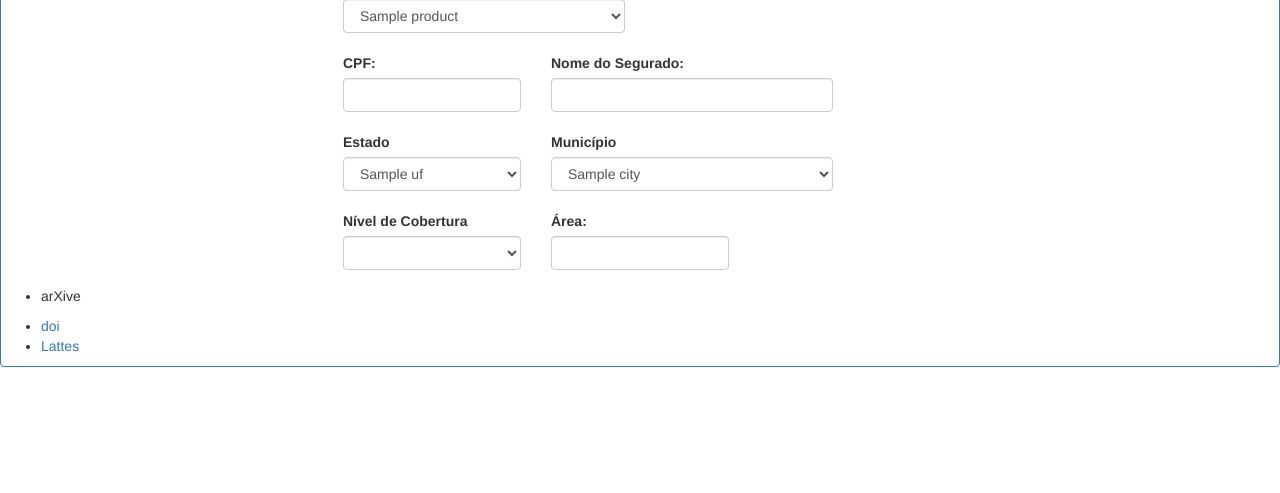
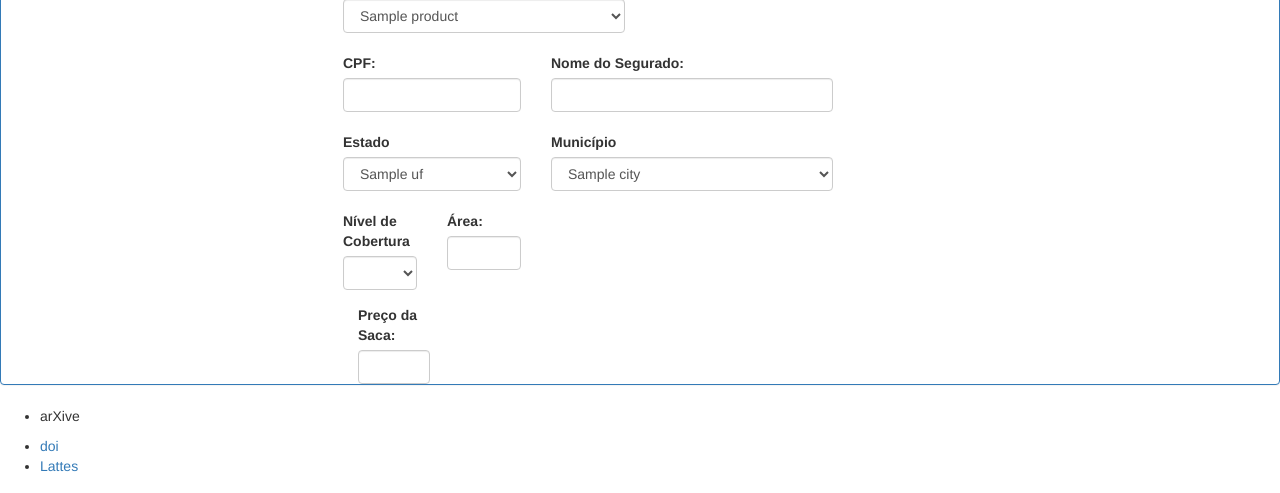
Before and after one commit to adaltopicotti/solutions, a Django app: page / in a window 1280 px wide; the page is wider, and only the part inside the window is pictured. Shown: the part 307-800 px from the top of that part. Run offline with Django 3.2, Linux system fonts and the light colour scheme; tables that the repository leaves empty hold one stand-in row (values such as "Sample post"); lists and menus that the app fills with data are empty; some libraries are stand-ins or nearby versions.

Commit message:
Update multirrisco.html

```diff
--- a/cotador/templates/cotador/multirrisco.html
+++ b/cotador/templates/cotador/multirrisco.html
@@ -85,7 +85,7 @@
           <br>
           <!-- BEGIN ROW 3-->
           <div class="row">
-            <div class="col-md-2">
+            <div class="col-md-1">
               <label for="lbl_city">Nível de Cobertura</label>
               <select name="lvl_cob" class="form-control" onchange="validar()">
                 {% for city in cities %}
@@ -93,8 +93,14 @@
                 {% endfor %}
               </select>
             </div>
-            <div class="col-md-2">
-              <label for="lbl_insured_name">Área:</label>
+            <div class="col-md-1">
+              <label for="lbl_area">Área:</label>
+                <input name="area" type="text" class="form-control">
+              </div>
+            </div>
+          </div>
+          <div class="col-md-1">
+              <label for="lbl_price_sack">Preço da Saca:</label>
                 <input name="area" type="text" class="form-control">
               </div>
             </div>
```
